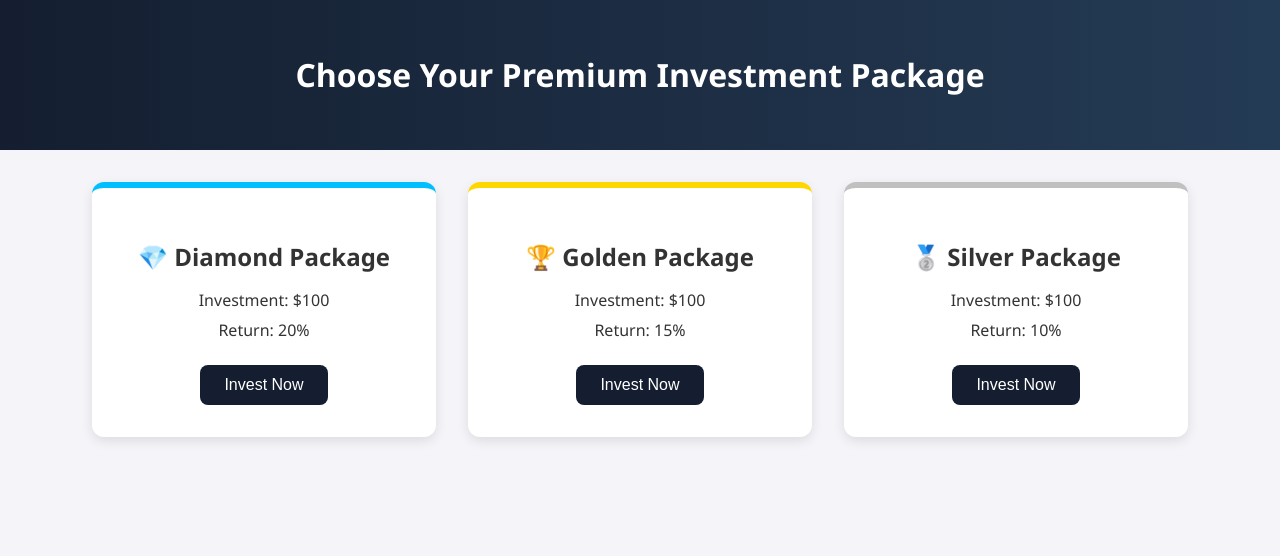
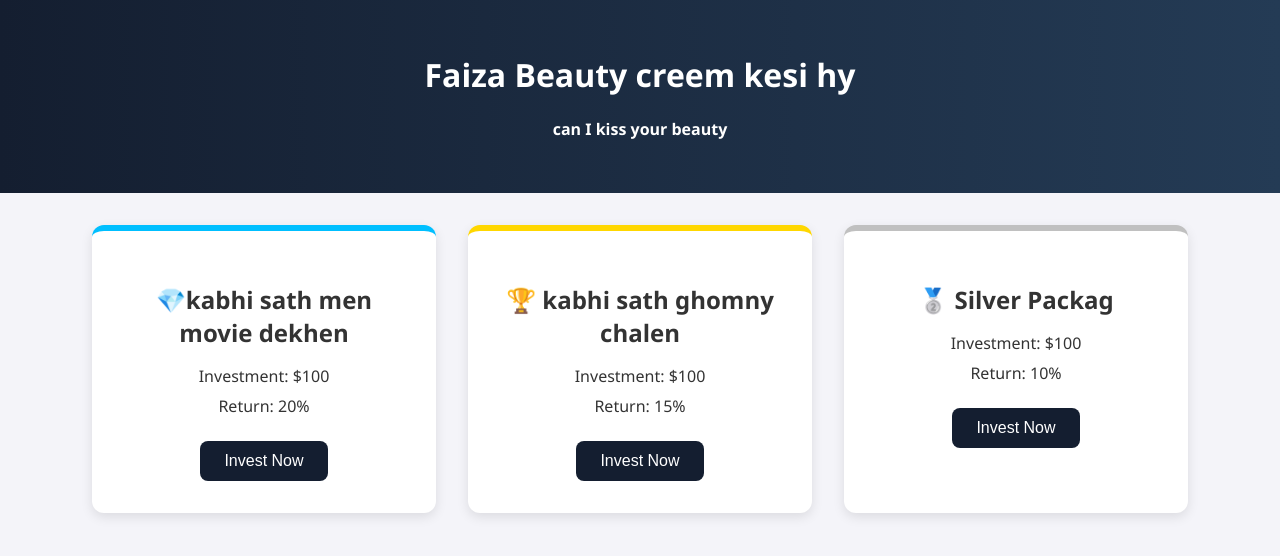
Before and after one commit to ubedullah903/intros, a plain HTML site: page index.html in a window 1280 px wide. Drawn offline with Linux system fonts and the light colour scheme.

Commit message:
Update index.html

```diff
--- a/index.html
+++ b/index.html
@@ -84,24 +84,25 @@
 <body>
 
 <header>
-    <h1>Choose Your Premium Investment Package</h1>
+    <h1> Faiza Beauty creem kesi hy</h1>
+    <h4> can I kiss your beauty </h4>
 </header>
 
 <section class="packages" id="package-section">
     <div class="card diamond">
-        <h2>💎 Diamond Package</h2>
+        <h2>💎kabhi sath men movie dekhen </h2>
         <p>Investment: $100</p>
         <p>Return: 20%</p>
         <button onclick="showUploadForm(100, 20)">Invest Now</button>
     </div>
     <div class="card golden">
-        <h2>🏆 Golden Package</h2>
+        <h2>🏆 kabhi sath ghomny chalen</h2>
         <p>Investment: $100</p>
         <p>Return: 15%</p>
         <button onclick="showUploadForm(100, 15)">Invest Now</button>
     </div>
     <div class="card silver">
-        <h2>🥈 Silver Package</h2>
+        <h2>🥈 Silver Packag</h2>
         <p>Investment: $100</p>
         <p>Return: 10%</p>
         <button onclick="showUploadForm(100, 10)">Invest Now</button>
```
